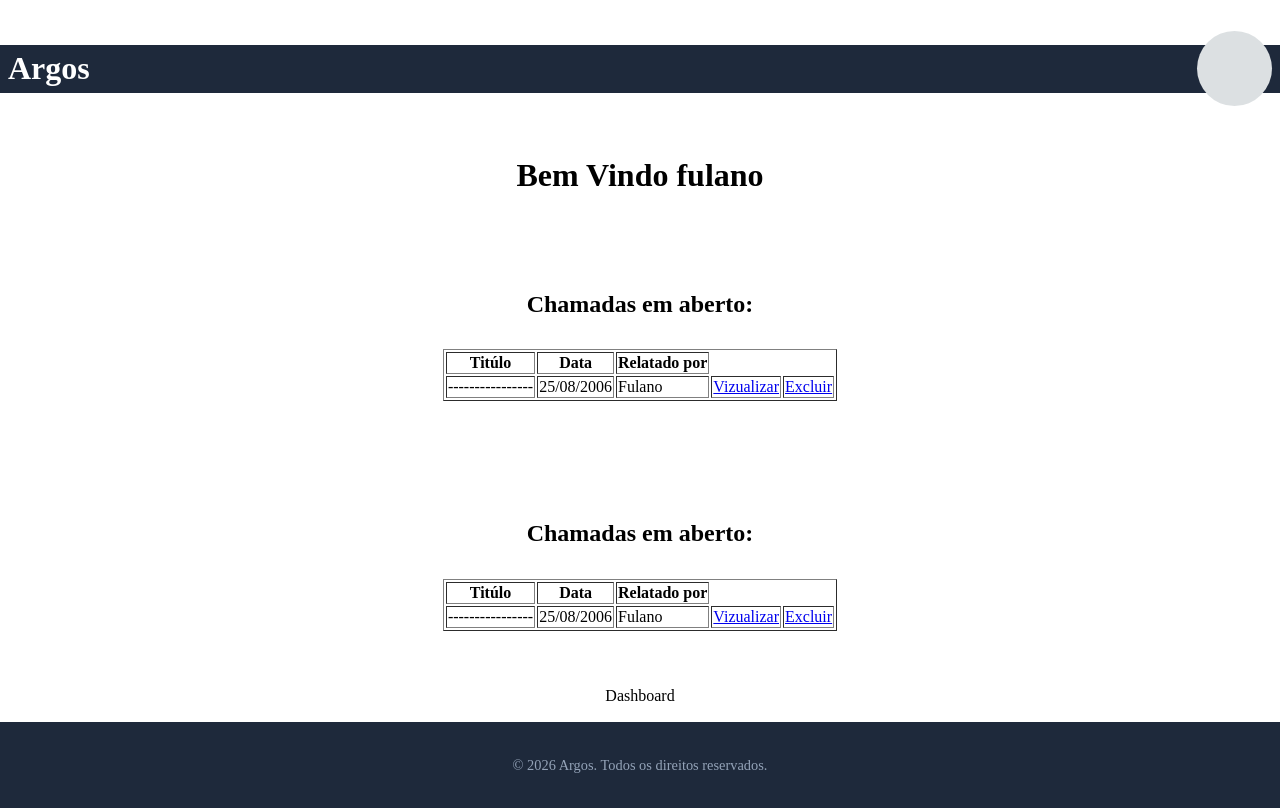
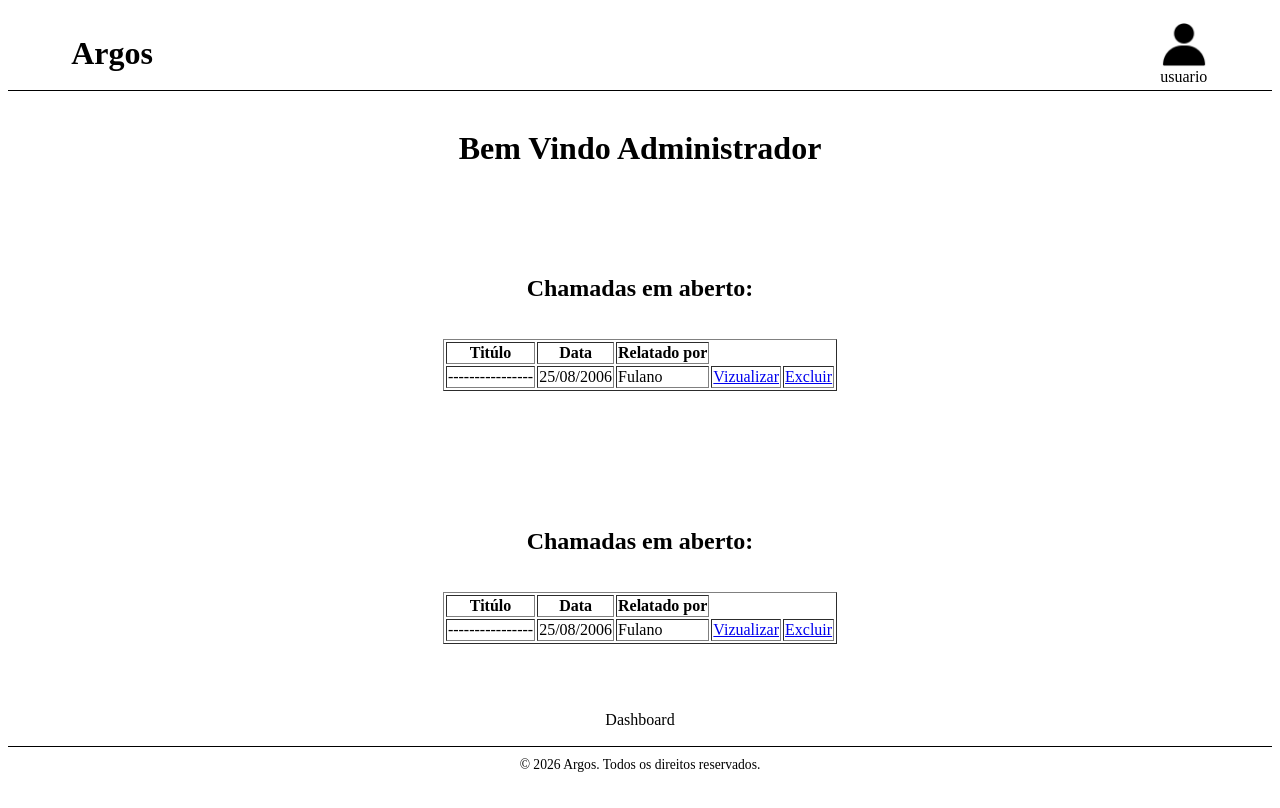
Before and after one commit to IuryNi/Argos, a PHP site: page /principal_admin_tecnico.php in a window 1280 px wide; the page is wider, and only the part inside the window is pictured. After the commit the page ends 772 px from the top of that part, so only its background shows below. Run offline with PHP 8.4, Linux system fonts and the light colour scheme.

Commit message:
atualização de estilo

```diff
--- a/cabecalho-rodape.php
+++ b/cabecalho-rodape.php
@@ -1,17 +1,21 @@
 <head>
-  <link rel="stylesheet" href="styles/cabecalho-rodape-style.css">
+  <link rel="stylesheet" href="styles/cabecalho_rodape_style.css">
 </head>
 <body>
-    <?php
+  <?php
     function cabecalho(int $tipo){
-      $header =
+      echo
       "<header class='cabecalho'>
-      <h1>Argos</h1>";
-      if ($tipo == 1) {
-        $header .= "<a href='login.php'><div id='perfil'></div></a>";
-      }
-      $header .= "</header>";
-      echo $header;
+      <div>
+        <h1>Argos</h1>";
+        if($tipo == 1){
+          echo
+          "<a href='login.php'><img src='imagens/perfil_nulo.png' heigth=50px width=50px></a><br>
+          usuario";
+        }
+      echo
+      "</div>
+      </header>";
     }
     function rodape(){
       echo "
@@ -19,6 +23,8 @@
           <p>&copy; 2026 Argos. Todos os direitos reservados.</p>
       </footer>";
     }
-    ?>
+  ?>
+
+
 </body>
 </html>
--- a/principal_admin_tecnico.php
+++ b/principal_admin_tecnico.php
@@ -7,16 +7,11 @@
     <meta charset="UTF-8">
     <meta name="viewport" content="width=device-width, initial-scale=1.0">
     <title>Login Argos</title>
-    <style>
-        body {
-        display: grid;
-        place-items: center;
-        }
-    </style>
+    <link rel="stylesheet" href="styles/geral_temporario_style.css">
 </head>
 <body>
     <?php cabecalho(1) ?>
-    <h1>Bem Vindo fulano</h1>
+    <h1>Bem Vindo Administrador</h1>
 
     <p><h2>Chamadas em aberto:</h2>
     <table border="1">
--- a/styles/cabecalho-rodape-style.css
+++ /dev/null
@@ -1,72 +0,0 @@
-    html, body {
-      height: 100%;
-    }
-
-
-    /* ================= HEADER (TOPO) ================= */
-    header {
-      width: 100%;
-      height: 15%;
-      display: flex;
-      justify-content: space-between;
-      align-items: center;
-      padding: 15px 5%;
-      background-color: #1e293b;
-      color: #ffffff;
-    }
-
-    .logo {
-      font-size: 1.5rem;
-      font-weight: bold;
-      color: #ffffff;
-      text-decoration: none;
-    }
-
-    nav ul {
-      list-style: none;
-      display: flex;
-      gap: 25px;
-    }
-
-    nav a {
-      color: #cbd5e1;
-      text-decoration: none;
-      transition: color 0.3s;
-    }
-
-    nav a:hover {
-      color: #38bdf8;
-    }
-
-    .btn-contato {
-      background-color: #38bdf8;
-      color: #0f172a;
-      padding: 8px 18px;
-      border-radius: 5px;
-      text-decoration: none;
-      font-weight: bold;
-    }
-
-    /* ================= CONTEÚDO CENTRAL ================= */
-    main {
-      flex-grow: 1; /* Empurra o rodapé para o fim da página */
-      padding: 40px 5%;
-    }
-
-    /* ================= FOOTER (BASE DA PÁGINA) ================= */
-    footer {
-    width: 100%;
-    margin-top: auto;
-    background-color: #1e293b;
-    color: #94a3b8;
-    padding: 20px 5%;
-    text-align: center;
-    font-size: 0.9rem;
-    }
-
-    #perfil{
-      width: 75px;              /* Mesma largura */
-      height: 75px;             /* Mesma altura */
-      border-radius: 50%;        /* Transforma o quadrado em círculo */
-      background-color: #dce0e2;
-    }
--- /dev/null
+++ b/styles/cabecalho_rodape_style.css
@@ -0,0 +1,41 @@
+header {
+  width: 100%;
+  box-sizing: border-box;
+  padding: 4px 5%;
+  border-bottom: 1px solid #000;
+}
+
+header > div {
+  display: grid;
+  grid-template-columns: 1fr auto; /* esquerda: Argos | direita: imagem + usuário */
+  text-align: center;              /* centraliza "usuario" embaixo da imagem */
+}
+
+header h1 {
+  grid-column: 1;
+  grid-row: 1 / span 2;
+  justify-self: start;             /* Argos na esquerda */
+  align-self: center;
+  margin: 0;
+}
+
+header br {
+  display: none;
+}
+
+header img {
+  display: block;
+}
+
+footer {
+  width: 100%;
+  box-sizing: border-box;
+  padding: 10px 5%;
+  border-top: 1px solid #000;
+  text-align: center;
+  font-size: 0.85rem;
+}
+
+footer p {
+  margin: 0;
+}
--- /dev/null
+++ b/styles/geral_temporario_style.css
@@ -0,0 +1,4 @@
+body {
+    display: grid;
+    place-items: center;
+}
```
Also changed, not shown: cadastro.php (+1 -6 lines), login.php (+1 -6 lines), principal.php (+1 -6 lines), problema.php (+1 -6 lines), imagens/perfil_nulo.png (added).
